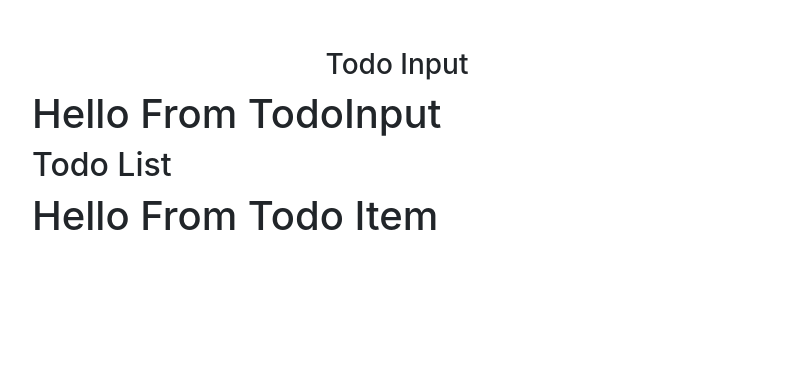
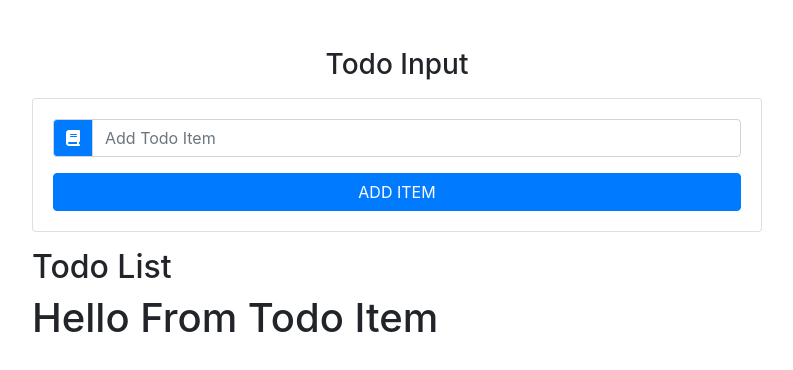
Before and after one commit to M-AamirBakhtiar/react-todo-list, a React (Create React App) app: page / in a window 1280 px wide. Shown: the top 370 px of the page, without its empty margins (243-1036 px from the left). Built offline with nearby package versions, Linux system fonts and the light colour scheme.

Commit message:
Todo Input component stlying and logic

```diff
--- a/src/components/TodoInput/TodoInput.js
+++ b/src/components/TodoInput/TodoInput.js
@@ -2,9 +2,28 @@
 
 export default class TodoInput extends Component {
   render() {
+    const { item, handleInputChange, handleFormSubmit, editItem } = this.props;
     return (
-      <div>
-        <h1>Hello From TodoInput</h1>
+      <div className="card card-body my-3">
+        <form onSubmit={handleFormSubmit}>
+          <div className="input-group">
+            <div className="input-group-prepend">
+              <div className="input-group-text bg-primary text-white">
+                <i className="fas fa-book"></i>
+              </div>
+            </div>
+            <input
+              type="text"
+              className="form-control text-capitalize"
+              placeholder="add todo item"
+              value={item}
+              onChange={handleInputChange}
+            />
+          </div>
+          <button className="btn btn-block btn-primary mt-3 text-uppercase">
+            add item
+          </button>
+        </form>
       </div>
     );
   }
```
